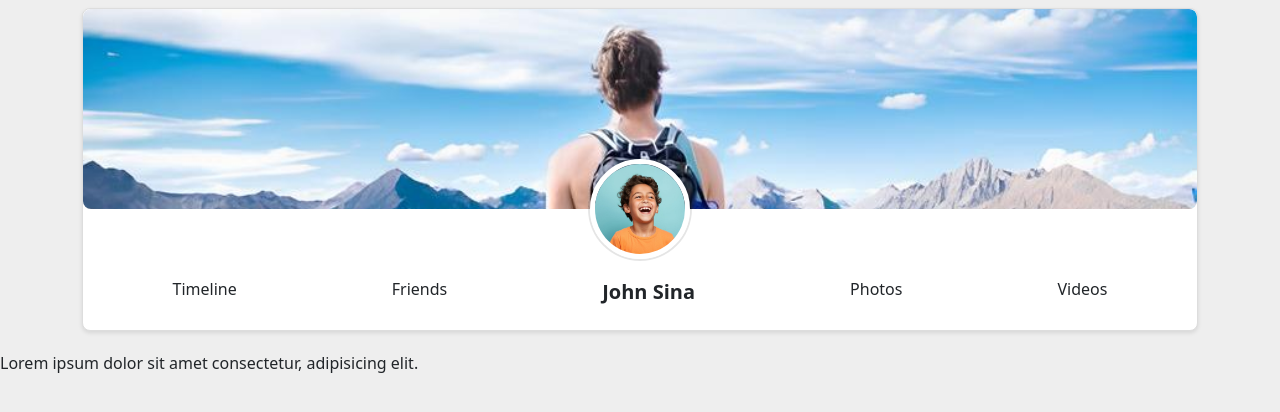
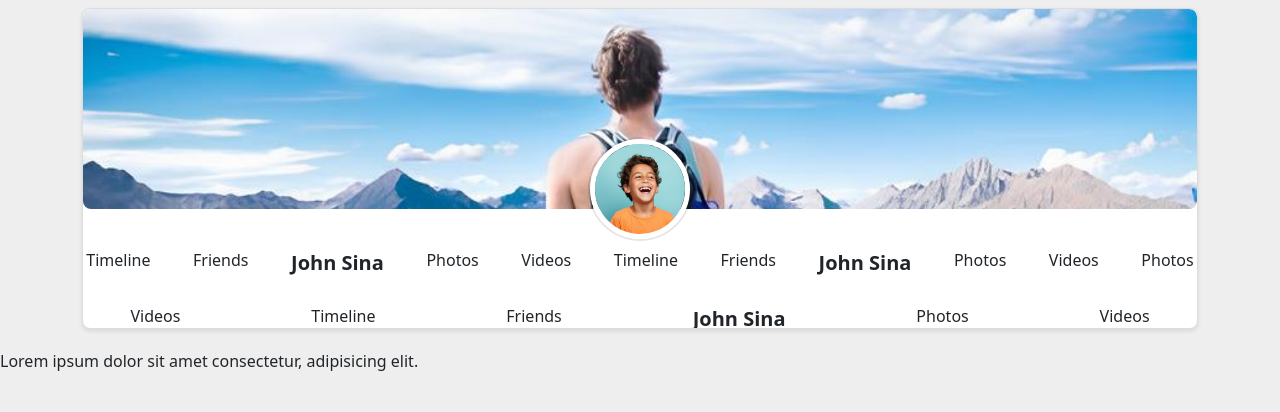
Before and after one commit to S28S12Mohanty/Wooble_Repository, a PHP site: page /profile.php in a window 1280 px wide. Shown: the part 72-484 px from the top of the page. Run offline with PHP 8.4, Linux system fonts and the light colour scheme.

Commit message:
Add new comiit

```diff
--- a/profile/profile.php
+++ b/profile/profile.php
@@ -122,11 +122,39 @@
         <img src="images.jpeg" class="img-fluid w-100" alt="Img not found" />
         <div class="card-body text-center">
           <ul
-            class="nav nav-pills flex-column flex-sm-row justify-content-around gap-2"
+            class="nav nav-pills flex-row flex-nowrap flex-sm-wrap justify-content-around flex-wrap"
           >
             <li class="nav-link text-dark " id="timeline">Timeline</li>
 
             <li class="nav-link text-dark" id="friends">Friends</li>
+
+
+            <li class="nav-link fs-5 fw-bold text-dark hide-on-mobile">
+              John Sina
+            </li>
+
+            <li class="nav-link text-dark" id="photos">Photos</li>
+
+            <li class="nav-link text-dark" id="videos">Videos</li>
+             <li class="nav-link text-dark " id="timeline">Timeline</li>
+
+            <li class="nav-link text-dark" id="friends">Friends</li>
+
+
+            <li class="nav-link fs-5 fw-bold text-dark hide-on-mobile">
+              John Sina
+            </li>
+
+            <li class="nav-link text-dark" id="photos">Photos</li>
+
+            <li class="nav-link text-dark" id="videos">Videos</li>
+             <li class="nav-link text-dark" id="photos">Photos</li>
+
+            <li class="nav-link text-dark" id="videos">Videos</li>
+             <li class="nav-link text-dark " id="timeline">Timeline</li>
+
+            <li class="nav-link text-dark" id="friends">Friends</li>
+
 
             <li class="nav-link fs-5 fw-bold text-dark hide-on-mobile">
               John Sina
--- a/profile/style.css
+++ b/profile/style.css
@@ -1,7 +1,6 @@
 body {
   background-color: rgb(238, 238, 238);
 }
-
 
 /* First Section  */
 
@@ -35,10 +34,10 @@ body {
   justify-content: space-around;
   gap: 10px;
   list-style: none;
+  overflow-x: auto;
   padding: 0;
   margin: 0;
 }
-
 
 .first-section .nav-link {
   display: block;
@@ -62,7 +61,6 @@ body {
   font-weight: 700;
 }
 
-
 .first-section .image-class {
   position: absolute;
   top: 200px;
@@ -85,7 +83,6 @@ body {
   font-weight: 700 !important;
 }
 
-
 .navbar-brand {
   font-size: 1.5rem;
   font-weight: 600;
@@ -99,7 +96,6 @@ body {
   grid-template-columns: repeat(auto-fit, minmax(300px, 1fr));
   gap: 1.5rem;
   padding: 2rem;
-
 }
 
 .card-group img {
@@ -174,7 +170,6 @@ body {
   padding-top: 56.25%;
   height: 0;
   overflow: hidden;
-
 }
 
 .video-wrapper iframe {
@@ -186,12 +181,10 @@ body {
   border: none;
 }
 
-
 @media (min-width: 576px) {
   .first-section .nav-pills {
-        flex-direction: row;
+    flex-direction: row !important;
   }
-
 }
 
 @media (max-width: 575.98px) {
@@ -202,13 +195,11 @@ body {
     margin-left: 0;
     justify-content: center;
     grid-template-columns: repeat(auto-fit, minmax(250px, 1fr));
-
   }
   .card {
     width: 95%;
     margin: 2rem auto;
   }
-
 }
 @media (min-width: 1400px) {
   .navbar {
@@ -245,5 +236,16 @@ body {
     width: 120px;
     height: 120px;
   }
-
 }
+@media (min-width: 200px) {
+    .first-section .nav-pills {
+       margin: -29px;
+       /* margin-top: 1px; */
+}
+.first-section .image-class {
+  position: absolute;
+  top: 180px;
+  left: 50%;
+  /* z-index: 10; */
+}
+}
```
Lines whose indentation alone changed are shown as unchanged.
